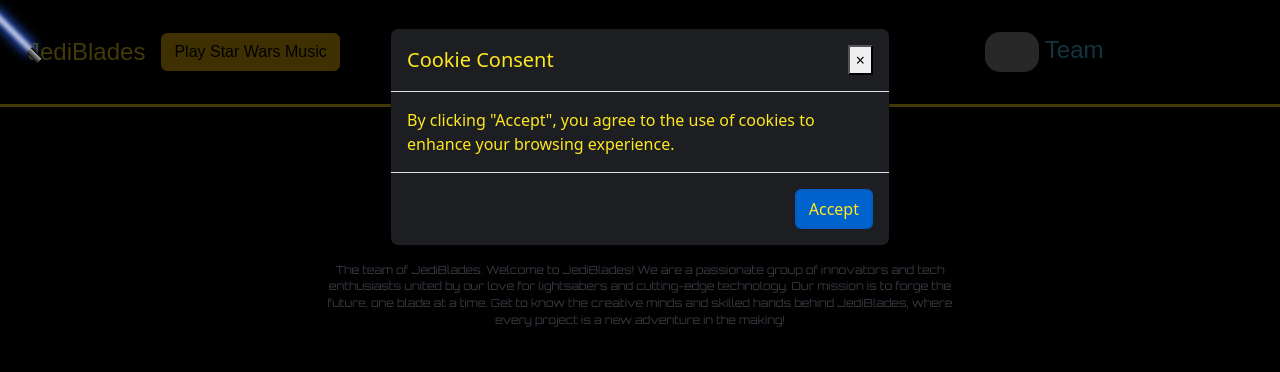
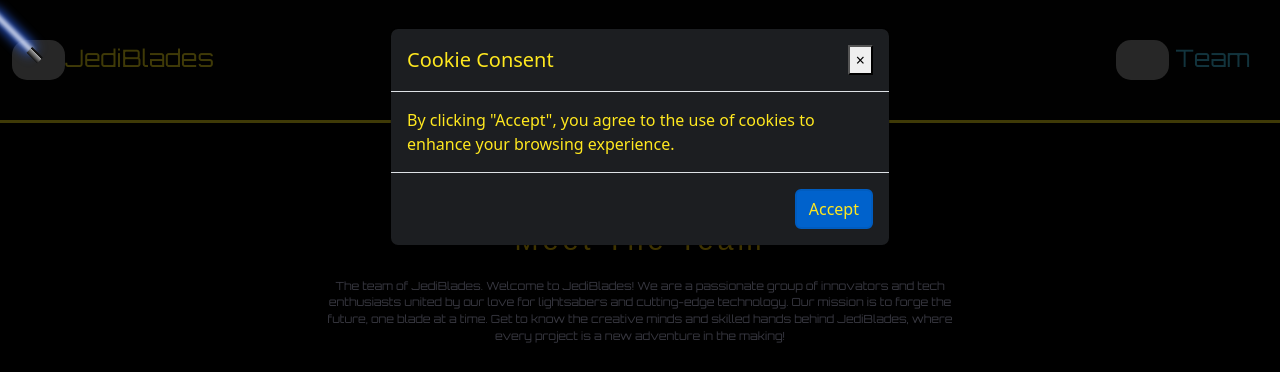
Before and after one commit to EmilionR/jedi-blades-hackathon, a Django app: page /team/ in a window 1280 px wide. Shown: the top 372 px of the page. Run offline with Django 5.2, Linux system fonts and the light colour scheme; some libraries are stand-ins or nearby versions; some web fonts are replaced; grey boxes are pictures that could not be loaded.

Commit message:
Refactor navbar

```diff
--- a/app/templates/base.html
+++ b/app/templates/base.html
@@ -32,43 +32,19 @@
     <header class="container-max">
       <nav class="navbar navbar-expand-md navbar-dark">
         <div class="container-fluid py-3">
-          <a class="navbar-brand sfx" href="/">JediBlades</a>
+          <a class="navbar-brand sfx" href="/"
+            ><img
+              src="https://res.cloudinary.com/digqsxx3z/image/upload/v1716671824/q3oqyzmvtog2wrw8zh9v.png"
+              alt="Lightsabers"
+              class="nav-logo"
+            />JediBlades</a
+          >
           <button id="toggle-music" class="btn btn-warning sfx">
-            Play Star Wars Music
+            <i class="fa-solid fa-volume-xmark"></i>
           </button>
-
-          <button
-            class="navbar-toggler sfx"
-            type="button"
-            data-bs-toggle="collapse"
-            data-bs-target="#navbarNavDropdown"
-            aria-controls="navbarNavDropdown"
-            aria-expanded="false"
-            aria-label="Toggle navigation"
-          >
-            <div id="burger">
-              <div class="bun top"></div>
-              <div class="filling"></div>
-              <div class="bun bottom"></div>
-            </div>
           </button>
-
-          <div class="collapse navbar-collapse" id="navbarNavDropdown">
+          <div class="navbar">
             <ul class="navbar-nav w-100 justify-content-around">
-              <li class="nav-item sfx">
-                <a
-                  class="nav-link {% if request.resolver_match.url_name == 'lightsaber-list' %}active{% endif %}"
-                  aria-current="page"
-                  href="{% url 'lightsaber-list' %}"
-                >
-                  <img
-                    src="https://res.cloudinary.com/digqsxx3z/image/upload/v1716671824/q3oqyzmvtog2wrw8zh9v.png"
-                    alt="Lightsabers"
-                    class="nav-logo"
-                  />
-                  <span>Lightsabers</span>
-                </a>
-              </li>
               <li class="nav-item sfx">
                 <a
                   class="nav-link sfx {% if request.resolver_match.url_name == 'team' %}active{% endif %}"
@@ -87,12 +63,10 @@
         </div>
       </nav>
     </header>
-
     <main>
-      {% block content %}
-      <!-- Page-specific content will go here -->
-      {% endblock %}
-
+        {% block content %}
+        <!-- Page-specific content will go here -->
+        {% endblock %}
       <!-- Cookie Consent Modal -->
       <div
         class="modal fade"
--- a/static/css/style.css
+++ b/static/css/style.css
@@ -125,14 +126,13 @@
 
 /*                    General  Header                  */
 header {
-  /* Deep space black */
+  background-color: #050505; /* Deep space black */
+  color: #ffe81f; /* Star Wars theme yellow */
   border-bottom: 3px solid #ffe81f; /* Star Wars theme yellow */
 }
-
 .navbar {
-  padding: 0.5rem 1rem;
   background-color: #050505;
-  font-family: 'Star Wars', sans-serif;
+  font-family: var(--title);
   background-color: transparent;
 }
 
@@ -290,14 +245,6 @@
   .nav-link,
   .navbar-brand {
     font-size: 1.5rem; /* Even larger text on larger screens */
-  }
-}
-
-nav ul {
-  gap: 1rem;
-
-  li {
-    list-style: none;
   }
 }
 /*                 Modal styling                      */
--- a/static/js/base.js
+++ b/static/js/base.js
@@ -1,9 +1,4 @@
 // Navbar toggler
-document
-  .querySelector(".navbar-toggler")
-  .addEventListener("click", function () {
-    document.getElementById("burger").classList.toggle("active");
-  });
 
 // Sound effects
 document.addEventListener("DOMContentLoaded", function () {
@@ -23,12 +18,11 @@
   ];
 
   // Index to keep track of the current sound
-  let swingIndex = {index: 0};
-  let clashIndex = {index: 0};
+  let swingIndex = { index: 0 };
+  let clashIndex = { index: 0 };
 
   // Function to play the sound
   function playSound(soundList, currentIndex) {
-
     // Update the index to a different sound in a round-robin fashion
     while (true) {
       let randomIndex = Math.floor(Math.random() * soundList.length);
@@ -61,74 +55,88 @@
 
 // Function to display the cookie consent modal if needed
 function checkCookieConsent() {
-  if (!localStorage.getItem('cookieConsent')) {
+  if (!localStorage.getItem("cookieConsent")) {
     // Create a new modal instance and show it
-      var myModal = new bootstrap.Modal(document.getElementById('cookieConsentModal'), {
-          backdrop: 'static',  // Prevents closing the modal by clicking outside it
-          keyboard: false       // Prevents closing the modal with the keyboard
-      });
+    var myModal = new bootstrap.Modal(
+      document.getElementById("cookieConsentModal"),
+      {
+        backdrop: "static", // Prevents closing the modal by clicking outside it
+        keyboard: false, // Prevents closing the modal with the keyboard
+      }
+    );
     myModal.show();
   }
 }
 
 // Function to accept cookies and hide the modal
 function acceptCookies() {
-  localStorage.setItem('cookieConsent', 'true');
-  var myModal = bootstrap.Modal.getInstance(document.getElementById('cookieConsentModal'));
+  localStorage.setItem("cookieConsent", "true");
+  var myModal = bootstrap.Modal.getInstance(
+    document.getElementById("cookieConsentModal")
+  );
   myModal.hide(); // Hide the modal after consent
 }
 
 // Add event listener to hide modal and record consent when clicking outside the modal
-document.getElementById('cookieConsentModal').addEventListener('click', function(event) {
+document
+  .getElementById("cookieConsentModal")
+  .addEventListener("click", function (event) {
     if (event.target === this) {
       acceptCookies(); // Treat clicks on the modal backdrop as consent
     }
   });
 
 // Initialize cookie check when document is fully loaded
-document.addEventListener('DOMContentLoaded', function() {
+document.addEventListener("DOMContentLoaded", function () {
   checkCookieConsent();
 });
 
-
-document.addEventListener("DOMContentLoaded", function() {
+document.addEventListener("DOMContentLoaded", function () {
   // Define the background music
-  let bgAudio = new Audio('static/sounds/theme-song.mp3');
+  let bgAudio = new Audio("static/sounds/theme-song.mp3");
   bgAudio.loop = true; // Enable looping
   bgAudio.volume = 0.2; // Set a reasonable volume
 
   // Function to toggle music play/pause
   function toggleMusic() {
+    var toggleButton = document.getElementById("toggle-music");
+    var icon = toggleButton.querySelector("i");
     if (bgAudio.paused) {
       bgAudio.play();
-          document.getElementById('toggle-music').textContent = 'Pause Star Wars Music';
+      icon.className = "fa-solid fa-volume-high";
     } else {
       bgAudio.pause();
-          document.getElementById('toggle-music').textContent = 'Play Star Wars Music';
+      icon.className = "fa-solid fa-volume-xmark";
     }
   }
 
   // Event listener for the music control button
-  document.getElementById('toggle-music').addEventListener('click', toggleMusic);
+  document
+    .getElementById("toggle-music")
+    .addEventListener("click", toggleMusic);
 
   // Optional: Autoplay policy may prevent audio from auto-playing without user interaction
-  bgAudio.addEventListener('ended', function() {
+  bgAudio.addEventListener(
+    "ended",
+    function () {
       this.currentTime = 0;
       this.play();
-  }, false);
+    },
+    false
+  );
 
   checkCookieConsent();
 });
 
 // Cursor
 
-const cursor = document.querySelector('.cursor');
+const cursor = document.querySelector(".cursor");
 
-const positionElement = (e)=> {
+const positionElement = (e) => {
   const mouseY = e.clientY - 10;
   const mouseX = e.clientX + 5;
 
   cursor.style.transform = `translate3d(${mouseX}px, ${mouseY}px, 0)`;
-}
+};
 
-window.addEventListener('mousemove', positionElement)
+window.addEventListener("mousemove", positionElement);
```
Also changed, not shown: other parts of static/css/style.css (+16 -60 lines). Lines whose indentation alone changed are shown as unchanged.
